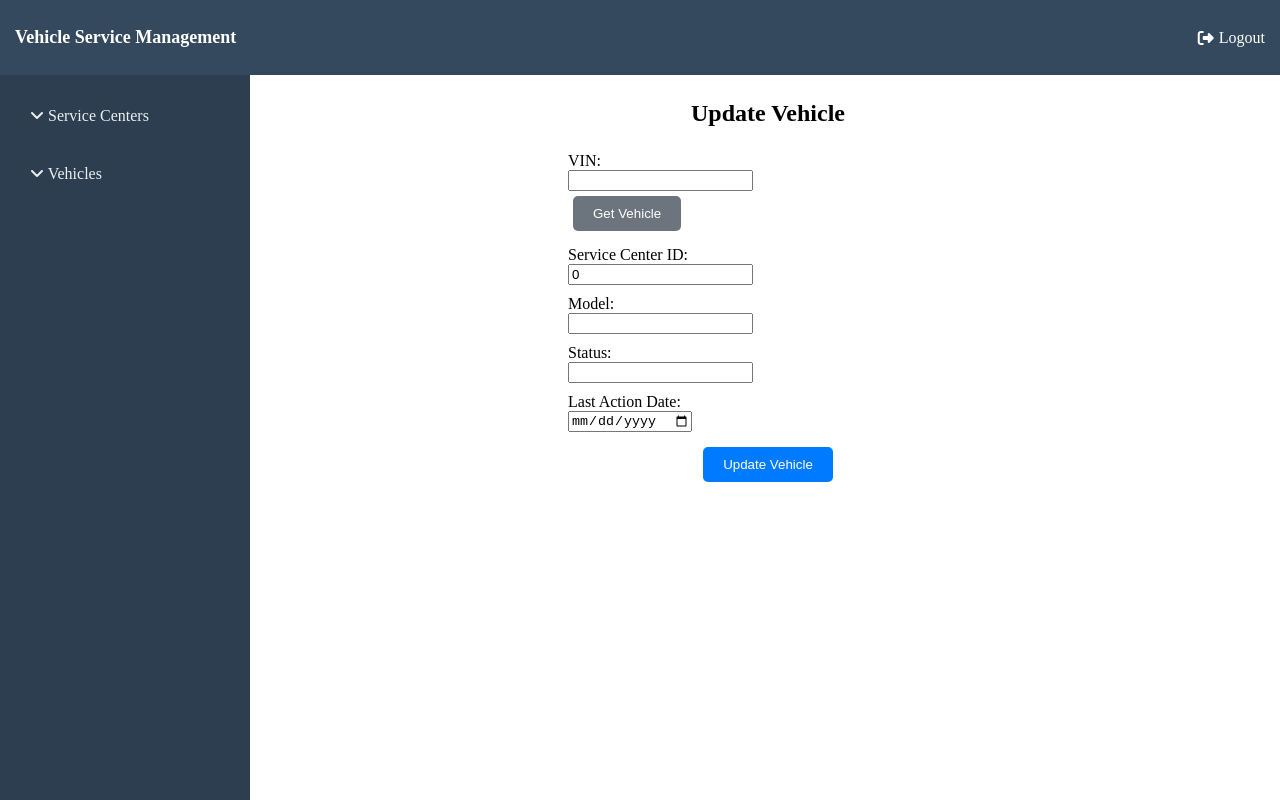
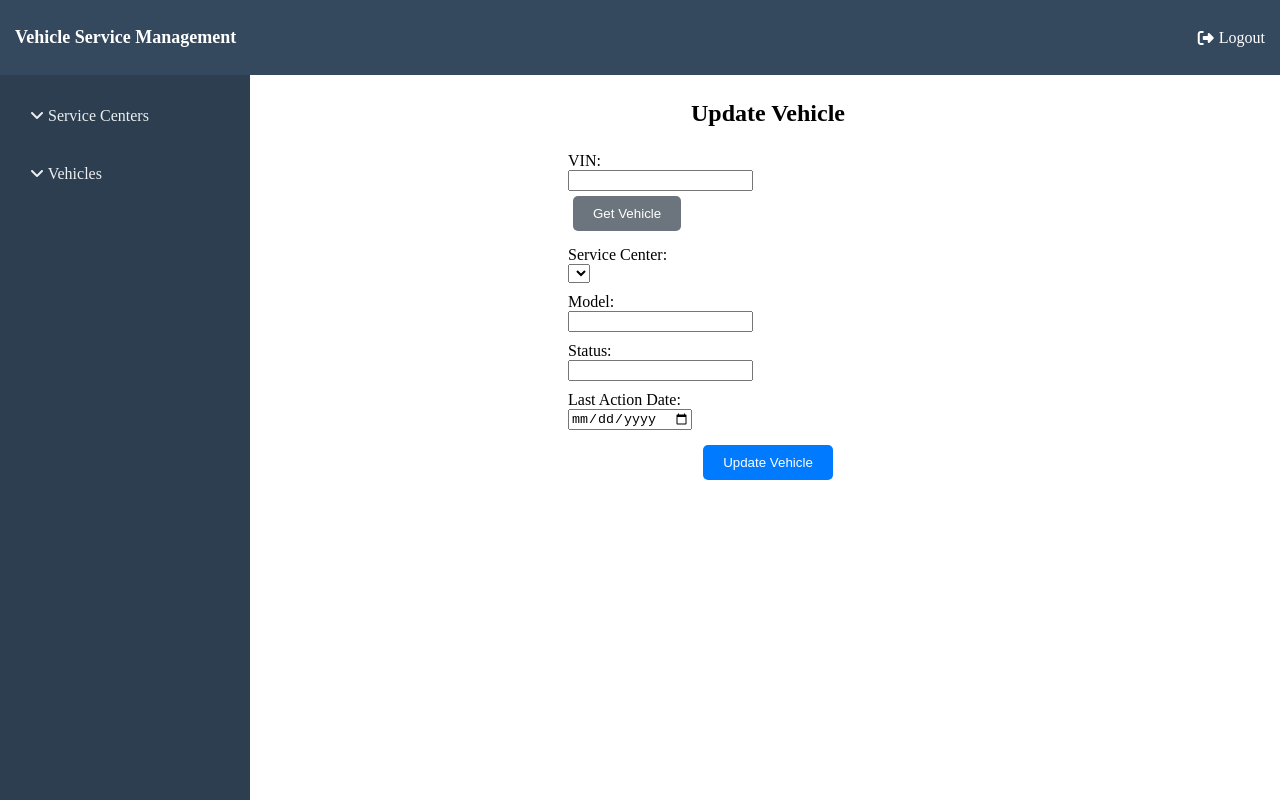
Before and after one commit to sr1sai/VehicleServiceManagement-frontend, an Angular app: page /update-vehicle in a window 1280 px wide. Built offline with nearby package versions, Linux system fonts and the light colour scheme; sample sign-in values are in the browser's storage.

Commit message:
Add vehicle update functionality; implement API methods for fetching and updating vehicle details, and enhance the update vehicle component with service center selection

```diff
--- a/src/app/Service/api.service.ts
+++ b/src/app/Service/api.service.ts
@@ -47,4 +47,14 @@ export class APIService {
     return this.http.delete(deleteVehicleUrl, { responseType: 'text' });
    }
 
+   GetVehicleByVIN(VIN:string):Observable<Vehicle>{
+    const getVehicleUrl = `${this.url}Get/GetVehicleByVIN?VIN=${VIN}`;
+    return this.http.get<Vehicle>(getVehicleUrl);
+   }
+
+   UpdateVehicle(vehicle:Vehicle){
+    const updateVehicleUrl = `${this.url}Update/UpdateVehicleByVIN?VIN=${vehicle.vin}`;
+    return this.http.put(updateVehicleUrl, vehicle, { responseType: 'text' });
+   }
+
 }
--- a/src/app/vehicle/update-vehicle/update-vehicle.component.html
+++ b/src/app/vehicle/update-vehicle/update-vehicle.component.html
@@ -7,8 +7,10 @@
       <button (click)="GetCurrentVehicle()" class="btn btn-secondary">Get Vehicle</button>
     </div>
     <div class="form-group">
-      <label for="serviceCenterId">Service Center ID:</label>
-      <input type="text" id="servicecenterid" [(ngModel)]="vehicle.service_center_id" name="servicecenterid" class="form-control" required>
+      <label for="serviceCenter">Service Center:</label>
+      <select id="serviceCenter" [(ngModel)]="selectedServiceCenter.name" name="serviceCenter" class="form-control" required>
+        <option *ngFor="let center of serviceCenters" [value]="center.name">{{ center.name }}</option>
+      </select>
     </div>
     <div class="form-group">
       <label for="model">Model:</label>
--- a/src/app/vehicle/update-vehicle/update-vehicle.component.ts
+++ b/src/app/vehicle/update-vehicle/update-vehicle.component.ts
@@ -1,6 +1,9 @@
 import { Component } from '@angular/core';
 import { CURDService } from '../../Service/curd.service';
 import { Vehicle } from '../../Models/Vehicle';
+import { APIService } from '../../Service/api.service';
+import { ServiceCenter } from '../../Models/ServiceCenter';
+import { Router } from '@angular/router';
 
 @Component({
   selector: 'app-update-vehicle',
@@ -10,7 +13,7 @@ import { Vehicle } from '../../Models/Vehicle';
 })
 export class UpdateVehicleComponent {
 
-  constructor(private curdService: CURDService) { }
+  constructor(private curdService: CURDService, private api:APIService, private router:Router) { }
 
   vehicle: Vehicle = {
     service_center_id: 0,
@@ -19,26 +22,58 @@ export class UpdateVehicleComponent {
     status: '',
     date: new Date()
   };
-
+  serviceCenters!: ServiceCenter[];
+  serviceCenterDict: { [id: number]: string } = {};
+  selectedServiceCenter: ServiceCenter={
+    id:0,
+    name:''
+  };
   VIN!:string;
 
   GetCurrentVehicle(): void {
-    var vehicle = this.curdService.GetVehicleByVin(this.VIN);
-    if(vehicle) {
-      this.vehicle = vehicle;
-    }
-    else {
-      alert('Vehicle with VIN does not exist');
-    }
+    this.api.GetVehicleByVIN(this.VIN).subscribe(
+      (data: Vehicle) => {
+        this.vehicle = data;
+        console.log("Vehicle Data: ", this.vehicle);
+
+        // Fetch service centers
+        this.api.GetServiceCenters().subscribe((centers: ServiceCenter[]) => {
+          this.serviceCenters = centers;
+
+          // Map service center data to serviceCenterDict
+          centers.forEach((center: ServiceCenter) => {
+            this.serviceCenterDict[center.id] = center.name;
+          });
+
+          // Now that service centers are fetched, set the selected service center
+          this.selectedServiceCenter = this.serviceCenters.find(center => center.id === this.vehicle.service_center_id) || { id: 0, name: '' };
+
+          console.log("Service Centers: ", this.serviceCenters);
+          console.log("Selected Service Center: ", this.selectedServiceCenter);
+        });
+      }
+    );
   }
 
+
   updateVehicleDetails(): void{
-    if(this.curdService.UpdateVehicle(this.vehicle.vin, this.vehicle)) {
-      alert('Vehicle details updated successfully');
+    this.serviceCenters.find(center => center.name === this.selectedServiceCenter.name) || { id: 0, name: '' };
+    if (this.selectedServiceCenter) {
+      this.vehicle.service_center_id = this.selectedServiceCenter.id;
     }
-    else {
-      alert('Vehicle with VIN does not exist');
-    }
+    console.log(this.vehicle);
+    console.log(this.selectedServiceCenter);
+    this.api.UpdateVehicle(this.vehicle).subscribe(
+      (response)=>{
+        alert("Vehicle Updated Successfully");
+        this.router.navigate(["/get-vehicle"]);
+        console.log(response);
+      },
+      (error) => {
+        alert('Error while adding vehicle');
+        console.log(error);
+      }
+    );
   }
 
 }
```
